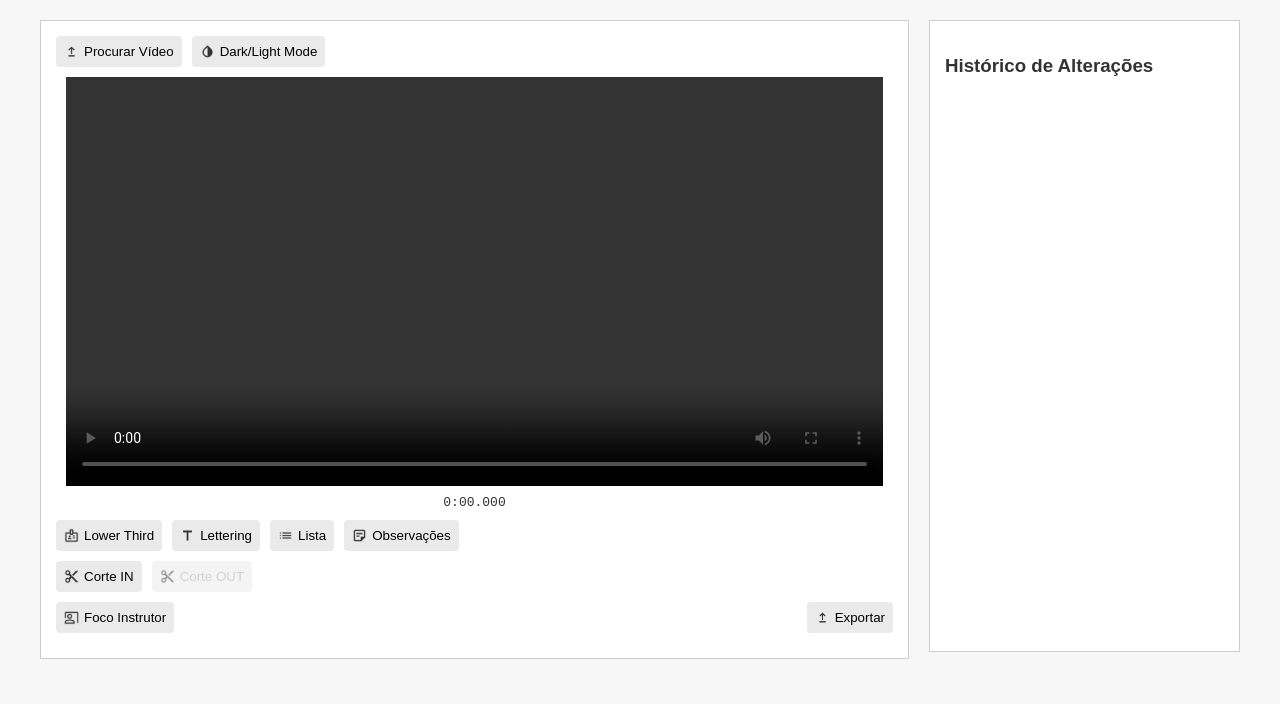
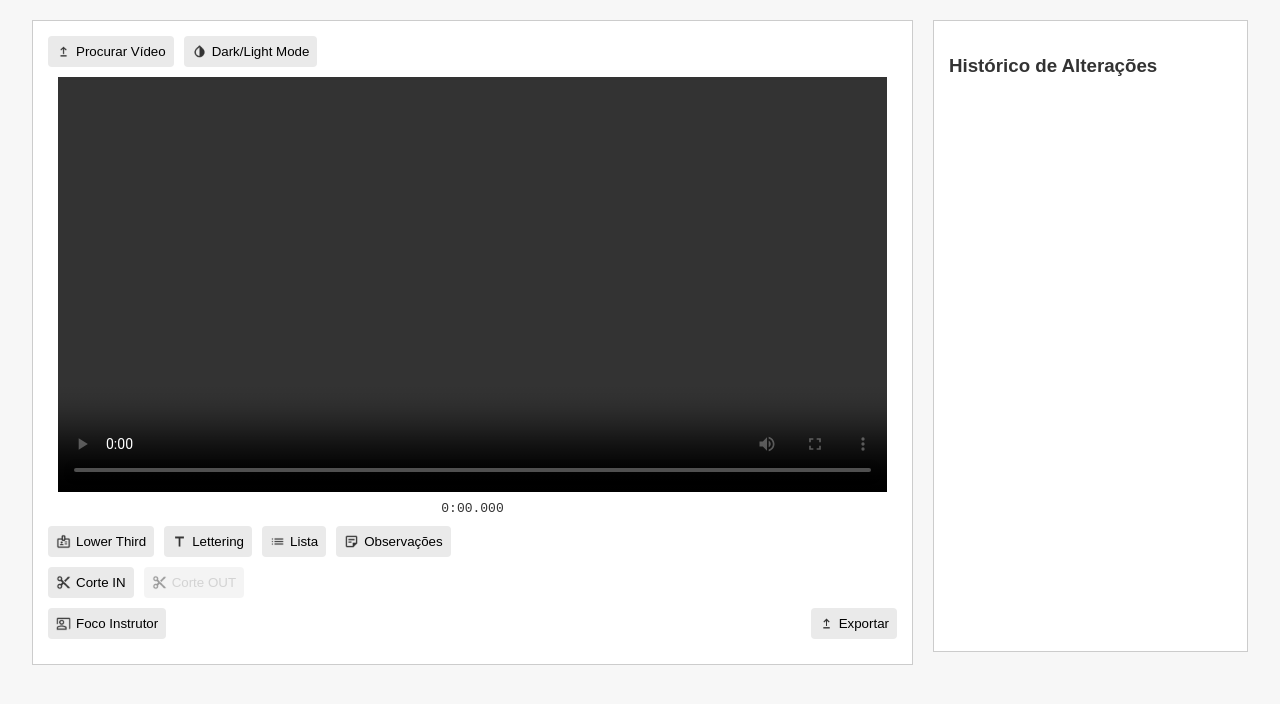
Before and after one commit to codingwithdenis/assistente-notas, a plain HTML site: page index.html in a window 1280 px wide. Drawn offline with Linux system fonts and the light colour scheme.

Commit message:
Melhorias após primeira rodada de pesquisas

```diff
--- a/index.html
+++ b/index.html
@@ -19,7 +19,7 @@
     /* Container Flex para área principal e sidebar */
     .main-container {
       display: flex;
-      max-width: 1200px;
+      max-width: 95%;
       margin: 20px auto;
       gap: 20px;
     }
```
